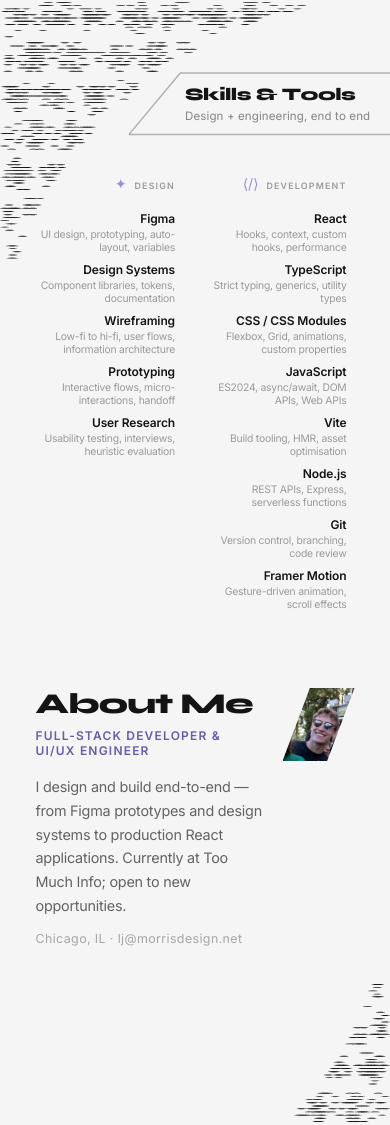
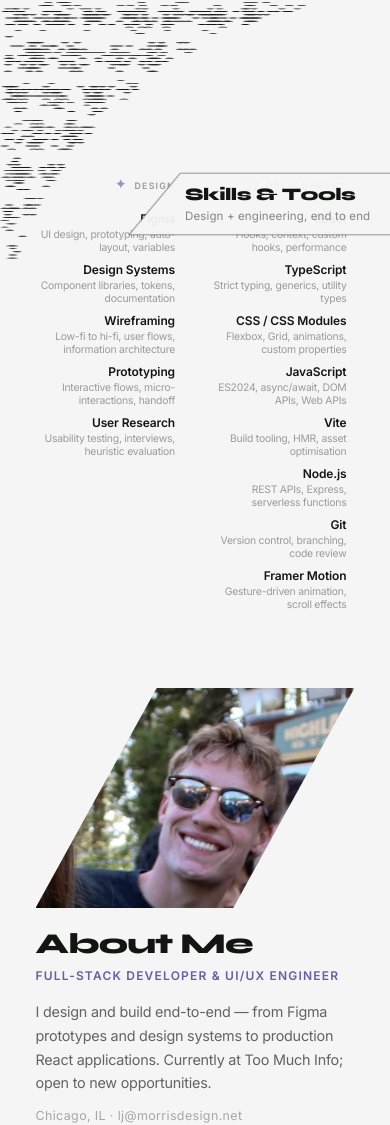
Before and after one commit to lukemjanssen/PersonalPortfolio, a React (Vite) app: page / in a window 390 px wide. Shown: the part 429-1554 px from the top of the page. Built offline with nearby package versions, Linux system fonts and the light colour scheme; no server answers.

Commit message:
Fix: Responsive Bio.

```diff
--- a/src/components/NavbarAlt.module.css
+++ b/src/components/NavbarAlt.module.css
@@ -214,7 +214,7 @@
 .hamburger {
   display: none; /* hidden on desktop */
   position: relative;
-  z-index: 1;
+  z-index: 10;  /* above SVG bg layer and ::before/::after pseudo-elements */
   flex-direction: column;
   justify-content: center;
   gap: 5px;
@@ -257,7 +257,7 @@
   border: 1px solid rgba(255, 255, 255, 0.12);
   border-radius: 0 4px 4px 4px;
   overflow: hidden;
-  z-index: 200;
+  z-index: 500;  /* above everything including the SVG bg and nav pseudo-elements */
 }
 
 .mobileLink {
--- a/src/components/Skills.jsx
+++ b/src/components/Skills.jsx
@@ -137,6 +137,10 @@ export default function Skills() {
           Panel B: "Skills & Tools"   — hidden on load, fades in when section enters view.
           Both share .heading (position:absolute top:8rem right:0). ── */}
 
+      {/* Positioning shell — top:25vh centres the banner in the light zone below the hero.
+          Separated from the Framer Motion element so layout animation doesn't
+          clobber the CSS translateY(-50%) centering transform. */}
+      <div className={styles.headingShell}>
       {/* Single banner — slides in from the right on mount, then layout-animates width.
           initial x:60 + opacity:0 → the "pop out from the right" entrance. */}
       <MotionDiv
@@ -213,6 +217,7 @@ export default function Skills() {
           </span>
         </MotionDiv>
       </MotionDiv>
+      </div>{/* end headingShell */}
 
       <div className={styles.container}>
 
--- a/src/components/Skills.module.css
+++ b/src/components/Skills.module.css
@@ -121,21 +121,20 @@
 }
 
 /* ── Heading banner ── */
-.heading {
+/* Shell handles positioning — separated so Framer Motion's layout animation
+   on the inner .heading element doesn't clobber the CSS translateY centering. */
+.headingShell {
   position: absolute;
-  top: 8rem;  /* desktop: near the top of the section, visible on load, balances Hero text */
+  top: 25vh;          /* midpoint of the light zone (50vh hero + 25vh = 75vh from top) */
+  transform: translateY(-50%); /* true vertical centre of the banner */
   right: 0;
   z-index: 3;
+}
+
+/* Inner banner — display only, no positioning */
+.heading {
   display: inline-flex;
   align-items: stretch;
-}
-
-@media (max-width: 860px) {
-  .heading { top: 6rem; }
-}
-
-@media (max-width: 640px) {
-  .heading { top: calc(68.13vw * 0.3); } /* mobile: clear the dense wave region */
 }
 .heading::before {
   content: '';
@@ -511,19 +510,24 @@
     max-width: none;
     margin: 2.5rem auto 0;
     padding: 0 1rem;
-    flex-direction: row;
+    flex-direction: column;   /* stack vertically */
     align-items: center;
     gap: 1.25rem;
   }
 
   .bioText_block {
     max-width: none;
-    flex: 1;
+    width: 100%;
+    flex: unset;
+    text-align: left;
   }
 
+  /* Photo above text, full width with natural portrait aspect ratio */
   .bioPhoto {
-    width: clamp(72px, 18vw, 100px);
-    flex-shrink: 0;
+    order: -1;              /* moves photo above the text block */
+    width: 100%;
+    height: clamp(220px, 55vw, 340px);
+    align-self: stretch;
   }
 
   .column { gap: 0.4rem; padding-right: 0.5rem; }
```
